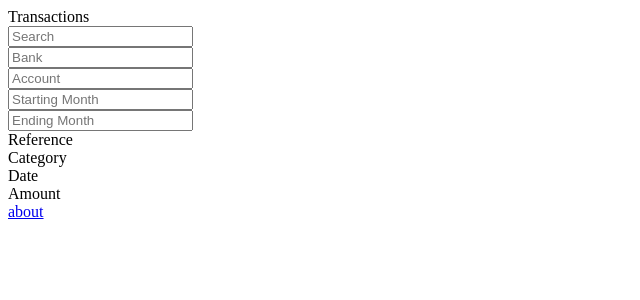
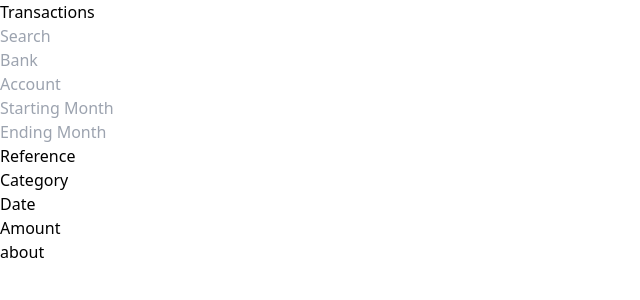
Before and after one commit to zakhar-gulchak/nuxt-js-task, a Nuxt app in the folder client/: page / in a window 1280 px wide. Shown: the top 300 px of the page, without its empty margins (0-640 px from the left). Built offline with nearby package versions, Linux system fonts and the light colour scheme.

Commit message:
chore: added tailwind - dependency and configuration; added date-fns to dependencies;

```diff
--- a/client/nuxt.config.js
+++ b/client/nuxt.config.js
@@ -1,5 +1,22 @@
 export default {
-  modules: ['@nuxtjs/apollo'],
+  // buildModules: [
+  //   '@nuxtjs/tailwindcss'
+  // ],
+  modules: [
+    '@nuxtjs/apollo',
+    '@nuxtjs/tailwindcss'
+  ],
+  // css: [
+  //   '@/assets/css/main.css'
+  // ],
+  // postcss: {
+  //   postcssOptions: {
+  //     plugins: {
+  //       tailwindcss: {},
+  //       autoprefixer: {}
+  //     }
+  //   }
+  // },
 
   apollo: {
     clientConfigs: {
--- a/client/package.json
+++ b/client/package.json
@@ -17,10 +17,11 @@
   "license": "ISC",
   "dependencies": {
     "@nuxtjs/apollo": "^4.0.1-rc.5",
-    "nuxt": "^2.16.3",
-    "tailwindcss": "^3.3.1"
+    "date-fns": "^2.30.0",
+    "nuxt": "^2.16.3"
   },
   "devDependencies": {
+    "@nuxtjs/tailwindcss": "^6.6.7",
     "typescript": "^5.0.4"
   }
 }
--- a/client/tailwind.config.js
+++ b/client/tailwind.config.js
@@ -1,6 +1,10 @@
 /** @type {import('tailwindcss').Config} */
 module.exports = {
-  content: [],
+  content: [
+    "./components/**/*.{js,vue,ts}",
+    "./pages/**/*.vue",
+    "./nuxt.config.{js,ts}",
+  ],
   theme: {
     extend: {},
   },
```
Also changed, not shown: 1 other file (tests, documents, lock files or other folders).
